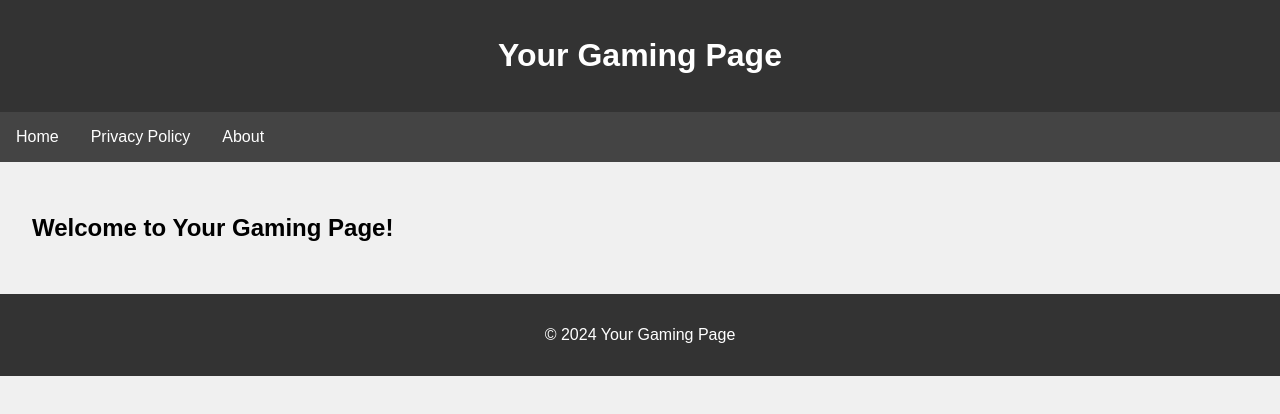
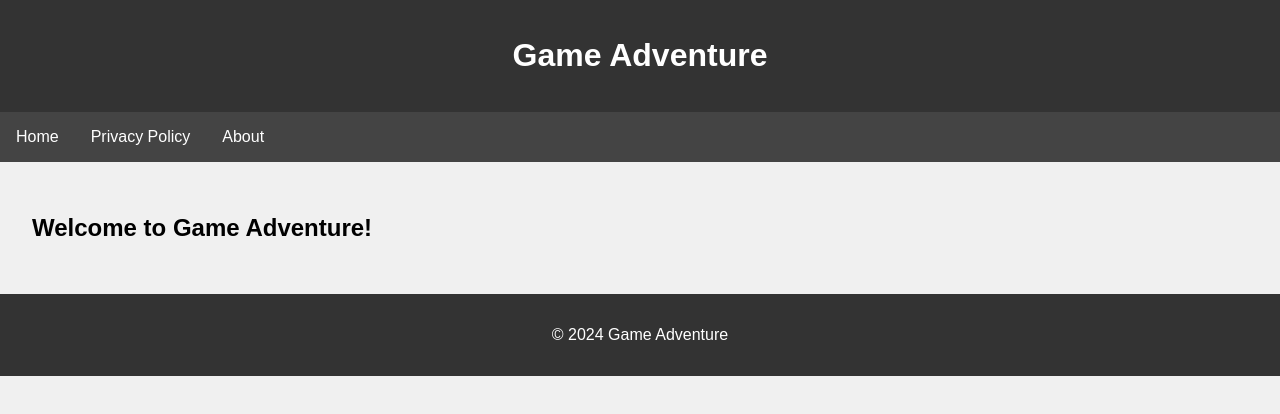
Before and after one commit to shenal-damian/game-adventure, a plain HTML site: page index.html in a window 1280 px wide. Drawn offline with Linux system fonts and the light colour scheme.

Commit message:
Update index.html

```diff
--- a/index.html
+++ b/index.html
@@ -4,12 +4,12 @@
     <meta charset="UTF-8">
     <meta name="viewport" content="width=device-width, initial-scale=1.0">
     <link rel="stylesheet" href="style.css">
-    <title>Your Gaming Page</title>
+    <title>Game Adventure</title>
 </head>
 <body>
 
     <header>
-        <h1>Your Gaming Page</h1>
+        <h1>Game Adventure</h1>
     </header>
 
     <nav>
@@ -21,12 +21,12 @@
     </nav>
 
     <main>
-        <h2>Welcome to Your Gaming Page!</h2>
+        <h2>Welcome to Game Adventure!</h2>
         <!-- Your main gaming content goes here -->
     </main>
 
     <footer>
-        <p>&copy; 2024 Your Gaming Page</p>
+        <p>&copy; 2024 Game Adventure</p>
     </footer>
 
 </body>
```
